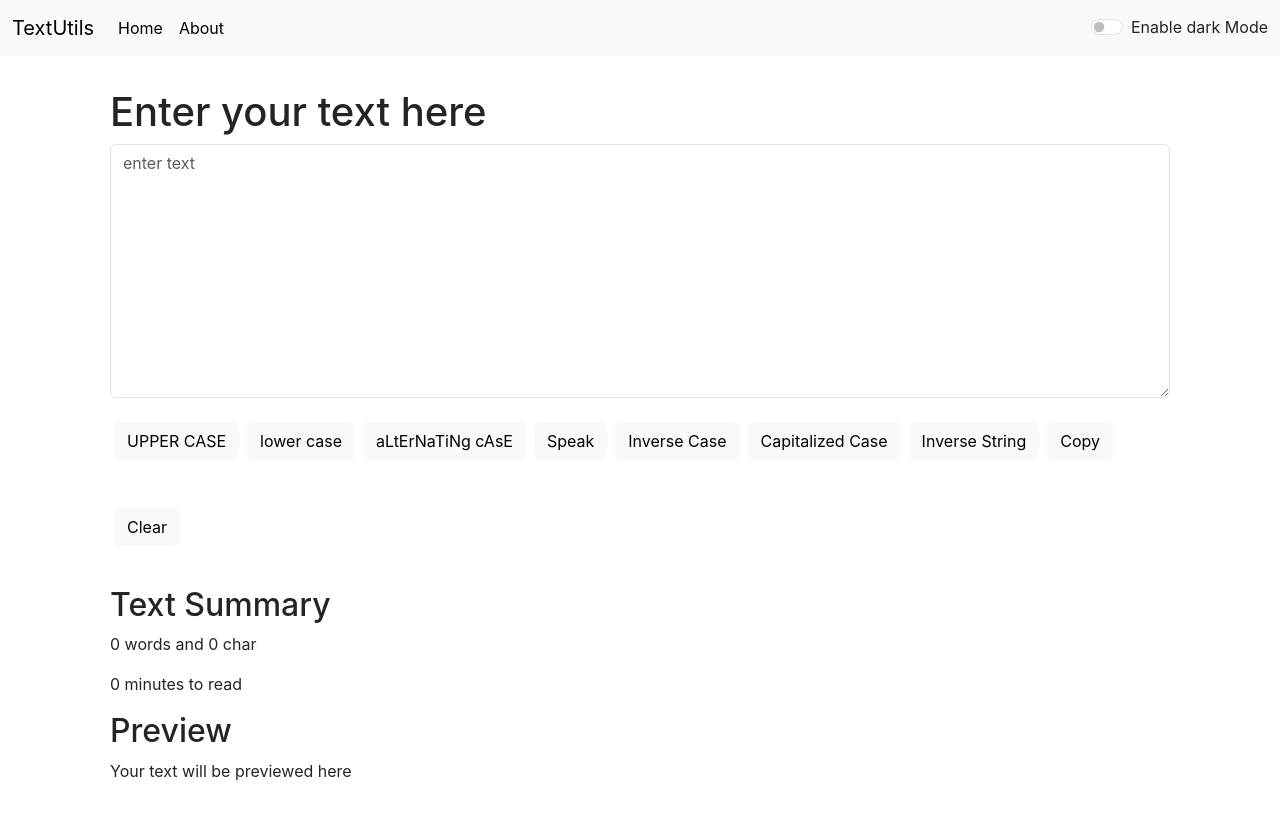
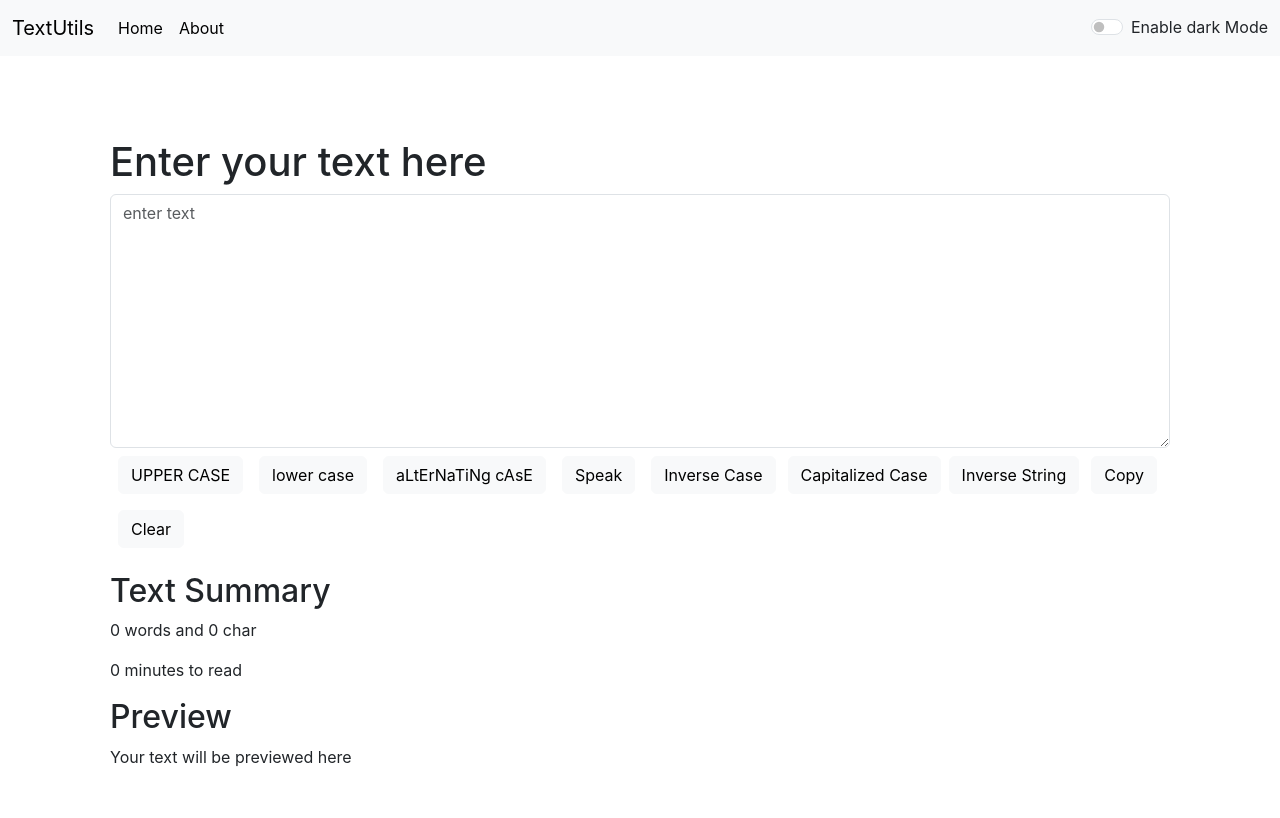
Before and after one commit to rishabh-0211/TextUtils, a React (Create React App) app: page / in a window 1280 px wide. Shown: the top 818 px of the page. Built offline with nearby package versions, Linux system fonts and the light colour scheme.

Commit message:
fixed some cases

```diff
--- a/src/components/Alert.js
+++ b/src/components/Alert.js
@@ -5,9 +5,10 @@ function Alert(props) {
     return message.charAt(0).toUpperCase() + message.slice(1);
   };
   return (
-    props.alert && (
+
       <>
-        <div
+        <div style={{height:'50px'}}>
+          {props.alert && (<div
             className={`alert alert-${props.alert.type} alert-dismissible fade show`}
             role="alert">
             <strong>{captilise(props.alert.type)}</strong>: {props.alert.msg}
@@ -16,9 +17,10 @@ function Alert(props) {
               className="btn-close"
               data-bs-dismiss="alert"
               aria-label="Close"></button>
+          </div>)}
         </div>
       </>
-    )
+
   );
 }
 
--- a/src/components/Textarea.js
+++ b/src/components/Textarea.js
@@ -2,9 +2,9 @@ import React, { useState } from "react";
 export default function Textarea(props) {
   const [text, setText] = useState("");
   const handleUpcase = () => {
-    if(text===""){
+    if (text === "") {
       props.showalert("please enter text", "danger");
-      return ;
+      return;
     }
     let newtext = text.toUpperCase();
     setText(newtext);
@@ -27,18 +27,17 @@ export default function Textarea(props) {
     let arr = text.split(" ");
     let newtext1 = "";
     for (let i = 0; i < arr.length; i++) {
-      let kii=1;
-      for(let j = 0; j < arr[i].length; j++){
-        if(kii){
+      let kii = 1;
+      for (let j = 0; j < arr[i].length; j++) {
+        if (kii) {
           newtext1 += arr[i][j].toLowerCase();
-        kii=0;
-        }
-      else{
+          kii = 0;
+        } else {
           newtext1 += arr[i][j].toUpperCase();
-        kii=1;
+          kii = 1;
         }
       }
-      newtext1 +=  " ";
+      newtext1 += " ";
     }
     setText(newtext1);
     props.showalert("your text has Alternating cases ", "success");
@@ -49,16 +48,12 @@ export default function Textarea(props) {
       return;
     }
     let newtext = "";
-    for(let i=0; i<text.length; i++) {
+    for (let i = 0; i < text.length; i++) {
       if (text[i] >= "a" && text[i] <= "z") {
         newtext += text[i].toUpperCase();
-
-    }
-    else if (text[i] >= "A" && text[i] <= "Z") {
+      } else if (text[i] >= "A" && text[i] <= "Z") {
         newtext += text[i].toLowerCase();
-
-    }
-    else{
+      } else {
         newtext += text[i];
       }
     }
@@ -72,9 +67,9 @@ if (text === "") {
       return;
     }
     let arr = text.split(" ");
-    let newtext1="";
-    for (let i = 0; i < arr.length;i++){
-      arr[i]=arr[i].toLowerCase();
+    let newtext1 = "";
+    for (let i = 0; i < arr.length; i++) {
+      arr[i] = arr[i].toLowerCase();
       newtext1 += arr[i].charAt(0).toUpperCase() + arr[i].slice(1) + " ";
     }
     setText(newtext1);
@@ -85,7 +80,7 @@ if (text === "") {
       props.showalert("please enter text", "danger");
       return;
     }
-    let newtext = text.split('').reverse().join('');
+    let newtext = text.split("").reverse().join("");
     setText(newtext);
     props.showalert("your string is reveresed ", "success");
   };
@@ -111,7 +106,9 @@ if (text === "") {
   };
   let Textlength = 0;
   if (text !== "") {
-    Textlength = text.split(" ").length;
+    Textlength = text.split(/\s+/).filter((elements) => {
+      return elements.length !== 0;
+    }).length;
   }
   const speak = () => {
     let msg = new SpeechSynthesisUtterance();
@@ -121,7 +118,7 @@ const speak = () => {
     msg.pitch = 2.0;
 
     if (text === "") {
-    msg.text="please enter your text";
+      msg.text = "please enter your text";
       window.speechSynthesis.speak(msg);
       props.showalert("please enter text", "danger");
 
@@ -153,7 +150,7 @@ const speak = () => {
               type="button"
               className={`btn btn-${
                 props.mode === "light" ? "success" : "light"
-              } my-4 mx-1`}
+              } my-2 mx-2`}
               onClick={handleUpcase}>
               UPPER CASE
             </button>
@@ -161,7 +158,7 @@ const speak = () => {
               type="button"
               className={`btn btn-${
                 props.mode === "light" ? "success" : "light"
-              } my-4 mx-1`}
+              } my-2 mx-2`}
               onClick={handleLocase}>
               lower case
             </button>
@@ -169,7 +166,7 @@ const speak = () => {
               type="button"
               className={`btn btn-${
                 props.mode === "light" ? "success" : "light"
-              } my-4 mx-1`}
+              } my-2 mx-2`}
               onClick={handleAlertnatecase}>
               aLtErNaTiNg cAsE
             </button>
@@ -178,14 +175,14 @@ const speak = () => {
               onClick={speak}
               className={`btn btn-${
                 props.mode === "light" ? "success" : "light"
-              } my-4 mx-1`}>
+              } my-2 mx-2`}>
               Speak
             </button>
             <button
               type="button"
               className={`btn btn-${
                 props.mode === "light" ? "success" : "light"
-              } my-4 mx-1`}
+              } my-2 mx-2`}
               onClick={handleInversecase}>
               Inverse Case
             </button>
@@ -193,7 +190,7 @@ const speak = () => {
               type="button"
               className={`btn btn-${
                 props.mode === "light" ? "success" : "light"
-              } my-4 mx-1`}
+              } my-2 mx-1`}
               onClick={handleCapitalizedcase}>
               Capitalized Case
             </button>
@@ -201,7 +198,7 @@ const speak = () => {
               type="button"
               className={`btn btn-${
                 props.mode === "light" ? "success" : "light"
-              } my-4 mx-1`}
+              } my-2 mx-1`}
               onClick={handleInversestring}>
               Inverse String
             </button>
@@ -209,7 +206,7 @@ const speak = () => {
               type="button"
               className={`btn btn-${
                 props.mode === "light" ? "success" : "light"
-              } my-4 mx-1`}
+              } my-2 mx-2`}
               onClick={handleCopyText}>
               Copy
             </button>
@@ -217,7 +214,7 @@ const speak = () => {
               type="button"
               className={`btn btn-${
                 props.mode === "light" ? "success" : "light"
-              } my-4 mx-1`}
+              } my-2 mx-2`}
               onClick={handleClearcase}>
               Clear
             </button>
```
Lines whose indentation alone changed are shown as unchanged.
